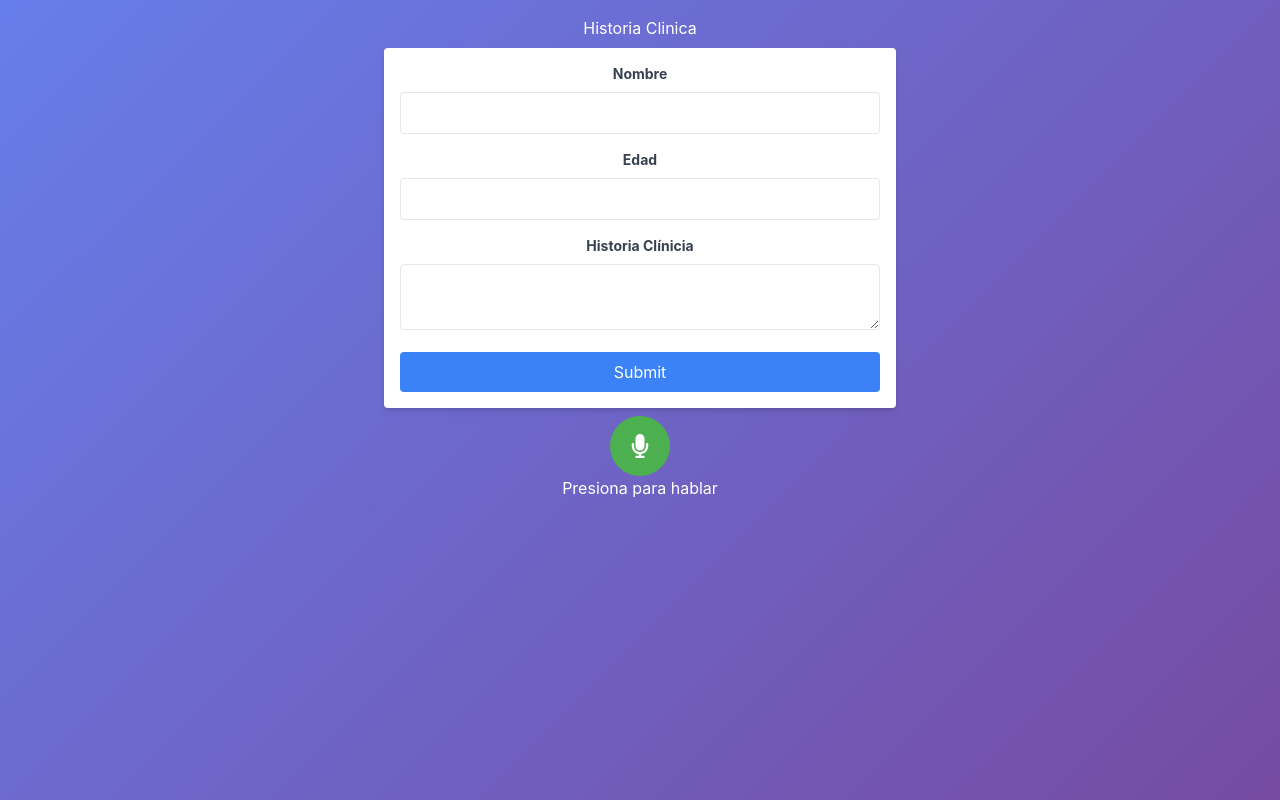
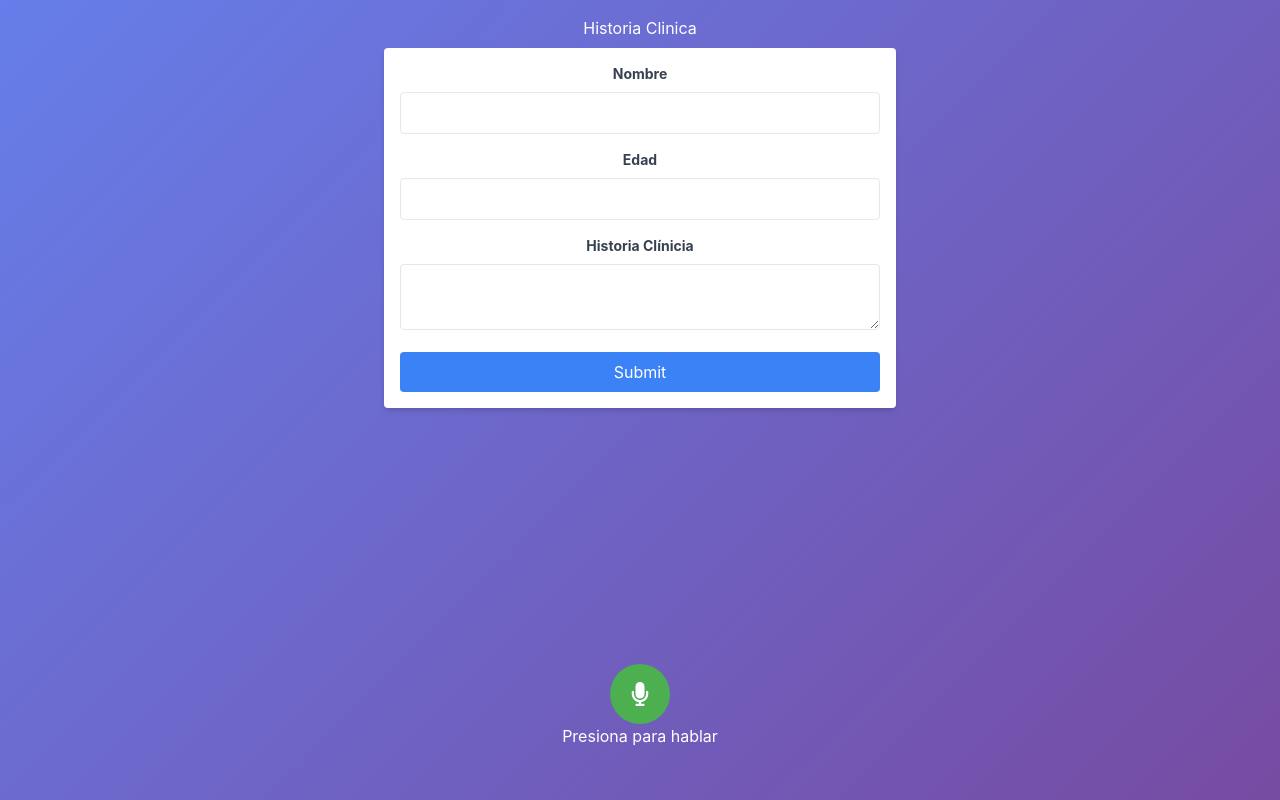
Before and after one commit to thordickinson/form-chat, a React (Vite) app in the folder client-app/: page / in a window 1280 px wide. Built offline with nearby package versions, Linux system fonts and the light colour scheme.

Commit message:
Reorder components in App.jsx for better layout.

```diff
--- a/client-app/src/App.jsx
+++ b/client-app/src/App.jsx
@@ -95,13 +95,7 @@ const App = () => {
           onChange={handleFormChange}
           response={response}
         />
-        <div className="app-container">
-          <PushToTalkButton
-            setAudioUrl={setAudioUrl}
-            handleAudioUpload={handleAudioUpload}
-            onIsRecordingChanged={setIsRecording}
-          />
-          <AudioPlayer audioUrl={audioUrl} />
+        <div className="conversation-container w-full p-8">
           <div className="conversation">
             {transcription && (
               <div className="chat-bubble user-bubble">You: {transcription}</div>
@@ -110,6 +104,12 @@ const App = () => {
               <div className="chat-bubble ai-bubble">AI: {JSON.stringify(response)}</div>
             )}
           </div>
+          <AudioPlayer audioUrl={audioUrl} />
+          <PushToTalkButton
+            setAudioUrl={setAudioUrl}
+            handleAudioUpload={handleAudioUpload}
+            onIsRecordingChanged={setIsRecording}
+          />
         </div>
       </div>
     </>
```
